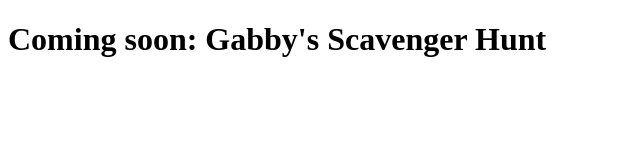
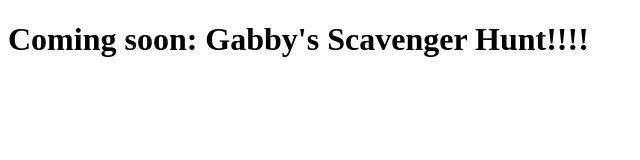
Before and after one commit to helyqy/helyqy.github.io, a plain HTML site: page index.html in a window 1280 px wide. Shown: the full height of the page, 0-640 px from the left. Drawn offline with Linux system fonts and the light colour scheme.

Commit message:
Update index.html

```diff
--- a/index.html
+++ b/index.html
@@ -12,7 +12,7 @@
 
   <body>
 
-  <h1>Coming soon: Gabby's Scavenger Hunt</h1>
+  <h1>Coming soon: Gabby's Scavenger Hunt!!!!</h1>
 
   </body>
 
```
